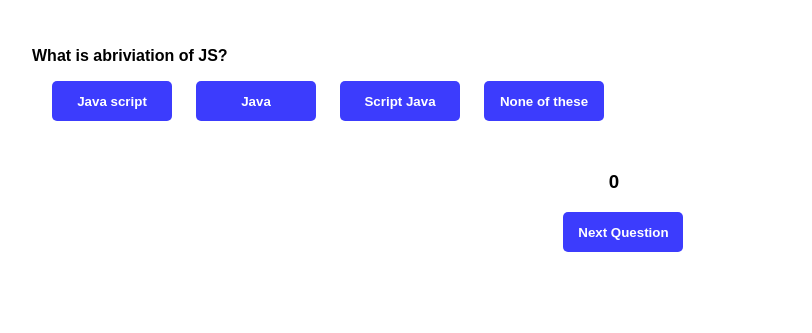
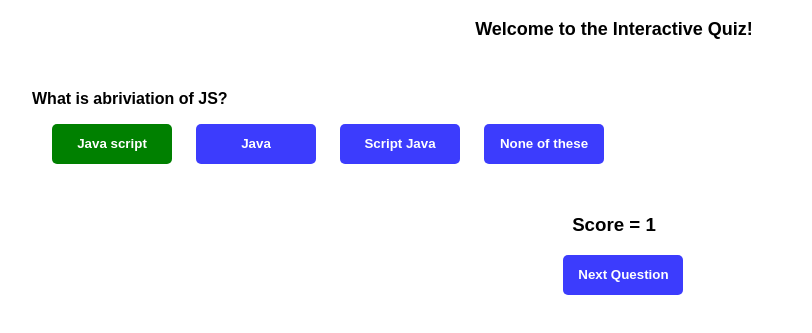
Before and after one commit to dawood1123/classTask003-Interactive-Quiz-Game, a plain HTML site: page index.html in a window 1280 px wide. Both pictures are taken after a click on the button "Java script". Shown: the part 61-394 px from the top of the page, without its empty margins (26-838 px from the left). Drawn offline with Linux system fonts and the light colour scheme.

Commit message:
questions chnaging function added

```diff
--- a/index.html
+++ b/index.html
@@ -9,20 +9,22 @@
 <body>
     <h1>Interactive Quiz Game</h1>
 
+    <p id="Heading">Welcome to the Interactive Quiz!</p>
+
     <div id="question">
         <p id="que">Question text</p>
     </div>
 
     <div id="opt-btn">
-        <button id="btn1" onclick="selectOption(0)">Option 1</button>
-        <button id="btn2" onclick="selectOption(1)">Option 2</button>
-        <button id="btn3" onclick="selectOption(2)">Option 3</button>
-        <button id="btn4" onclick="selectOption(3)">Option 4</button>
+        <button id="btn1" onclick="score_changer(0)">Option 1</button>
+        <button id="btn2" onClick="score_changer(1)">Option 2</button>
+        <button id="btn3" onClick="score_changer(2)">Option 3</button>
+        <button id="btn4" onClick="score_changer(3)">Option 4</button>
     </div>
 
     <div>
-        <h3 id="score">Score = 0</h3>
-        <button id="nxt-btn">Next Question</button>
+        <h3>Score = <span id="score">0</span></h3>
+        <button id="nxt-btn" onclick="next_que()">Next Question</button>
     </div>
     <script src="script.js"></script>
 
--- a/script.js
+++ b/script.js
@@ -26,38 +26,86 @@ const quiz = [
         answer: "0"
     }
 ];
+var index = 0;
 
-var score = 0;
-var quenum = 0;
-
-function que(quenum){
-
-    var currentQuestion = document.getElementById("que")
-currentQuestion.textContent = quiz[quenum].question;
+function que(){
+var currentQuestion = document.getElementById("que")
+currentQuestion.textContent = quiz[index].question;
 
 var currentOption = document.getElementById("btn1")
-currentOption.textContent = quiz[quenum].options[0];
+currentOption.textContent = quiz[index].options[0];
 
 var currentOption = document.getElementById("btn2")
-currentOption.textContent = quiz[quenum].options[1];
+currentOption.textContent = quiz[index].options[1];
 
 var currentOption = document.getElementById("btn3")
-currentOption.textContent = quiz[quenum].options[2];
+currentOption.textContent = quiz[index].options[2];
 
 var currentOption = document.getElementById("btn4")
-currentOption.textContent = quiz[quenum].options[3];
+currentOption.textContent = quiz[index].options[3];
+
+enableOptionButtons()
+resetButtonColors();
+}
+var score = 0;
+var txt = "Quiz completed! Restarting from the first question.";
+var txt1 = document.getElementById("Heading")
+
+function next_que(){
+
+    index++;
+
+if (index >= quiz.length){
+    index = 0;
+    score = 0;
+        scoreCard.textContent = score;
+    txt1.textContent = txt
 
 }
 
-que(quenum);
-var score;
-
-function selectOption(selectedIndex) {
-    var correctAnswerIndex = quiz[quenum].answer;
-    if (selectedIndex === correctAnswerIndex) {
-        score++;
-    }
+    que()
 }
 
-var currentscore = document.getElementById("score")
-currentscore.textContent = score;
+
+    que()
+
+
+    function disableOptionButtons() {
+        document.getElementById("btn1").disabled = true;
+        document.getElementById("btn2").disabled = true;
+        document.getElementById("btn3").disabled = true;
+        document.getElementById("btn4").disabled = true;
+
+    }
+
+
+    function enableOptionButtons() {
+        document.getElementById("btn1").disabled = false;
+        document.getElementById("btn2").disabled = false;
+        document.getElementById("btn3").disabled = false;
+        document.getElementById("btn4").disabled = false;
+    }
+
+var scoreCard = document.getElementById("score")
+
+function resetButtonColors() {
+    document.getElementById("btn1").style.backgroundColor = 'rgb(60, 60, 253)';
+    document.getElementById("btn2").style.backgroundColor = 'rgb(60, 60, 253)';
+    document.getElementById("btn3").style.backgroundColor = 'rgb(60, 60, 253)';
+    document.getElementById("btn4").style.backgroundColor = 'rgb(60, 60, 253)';
+}
+
+function score_changer(selectedOption) {
+    var correctAnswer = quiz[index].answer;
+
+    if (selectedOption == correctAnswer) {
+        document.getElementById("btn" + (parseInt(correctAnswer) + 1)).style.backgroundColor = 'green';
+        score++;
+    } else {
+        document.getElementById("btn" + (selectedOption + 1)).style.backgroundColor = 'red';
+        document.getElementById("btn" + (parseInt(correctAnswer) + 1)).style.backgroundColor = 'green';
+    }
+
+    scoreCard.textContent = score;
+    disableOptionButtons();
+}
--- a/style.css
+++ b/style.css
@@ -59,3 +59,11 @@ h3 {
     transform: scale(1.1);
     transition: 0.2s;
 }
+
+#Heading{
+    text-align: center;
+    color: black;
+    font-family: Arial, Helvetica, sans-serif;
+    font-size: large;
+    font-weight: bold;
+}
```
